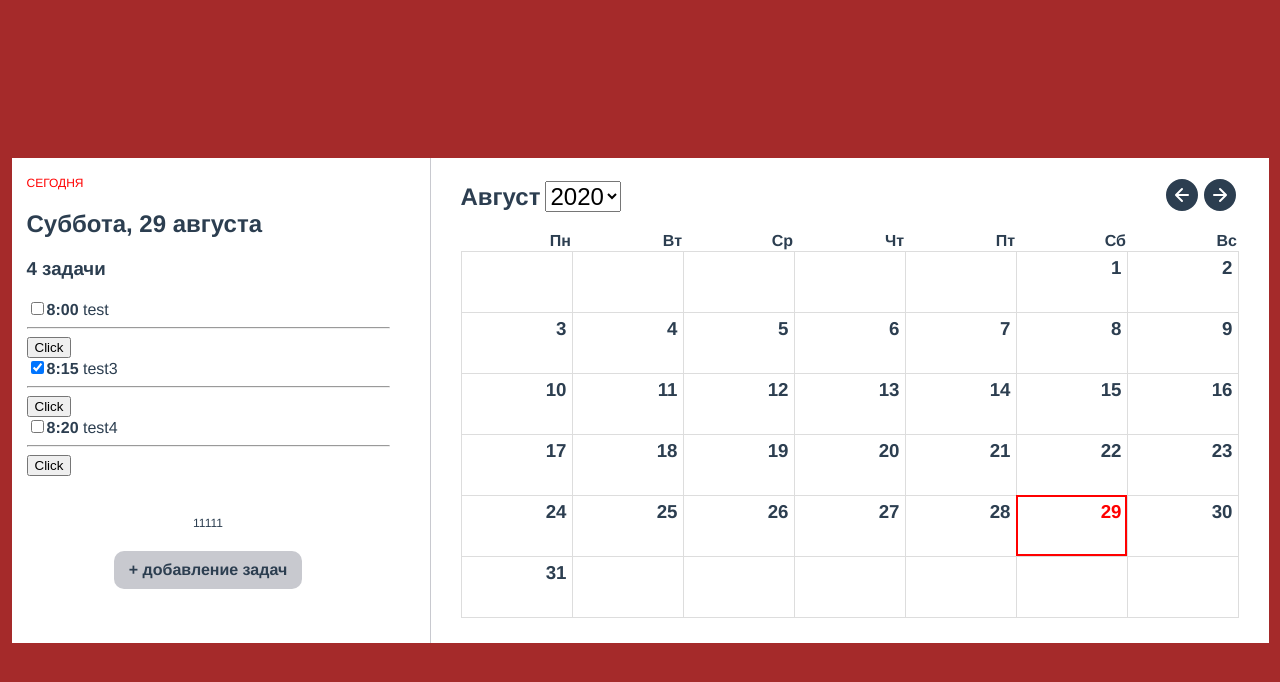
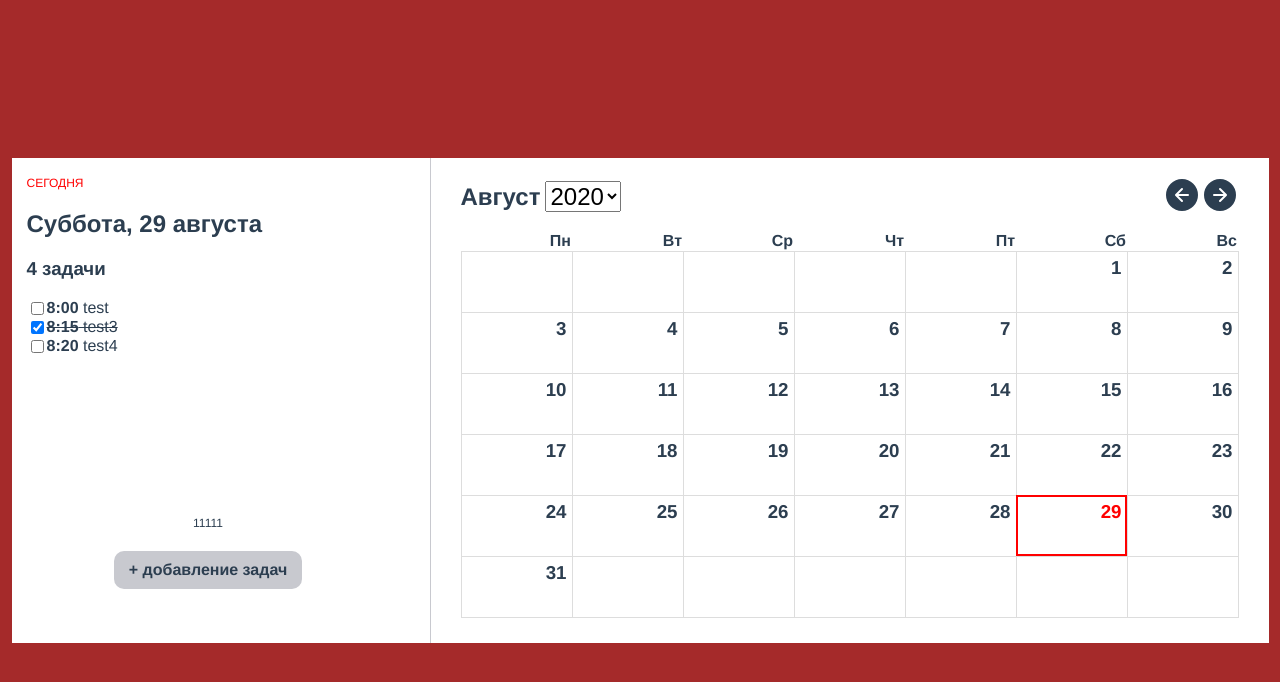
Before and after one commit to VLinar/vuetodo, a Vue app: page / in a window 1280 px wide. Both pictures are taken after a click on the button "Click to calendar". Shown: the top 682 px of the page. Built offline with nearby package versions, Linux system fonts and the light colour scheme.

Commit message:
first edit todo view components. Switching components

```diff
--- a/src/components/task.vue
+++ b/src/components/task.vue
@@ -1,13 +1,8 @@
 <template>
     <div>
-        <div v-if="edit">
-            <edittask :title="title" />
-        </div>
-        <div v-else @click="edit = !edit">
-            <viewtask :title="title" :time='time' :ckeck='ckeck'/>
-        </div>
-        <hr>
-        <button @click="edit = !edit">Click</button>
+        <edittask :title="title" v-if="edit" :time='time' :editfunc='this.editchange'/>
+        <viewtask v-else :title="title" :time='time' :ckeck='ckeck' :editfunc='this.editchange'/>
+
     </div>
 </template>
 
@@ -29,6 +24,11 @@
             viewtask,
             edittask
         },
+        methods:{
+            editchange(){
+                this.edit = !this.edit
+            }
+        }
     }
 </script>
 
--- a/src/components/viewtask.vue
+++ b/src/components/viewtask.vue
@@ -1,8 +1,11 @@
 <template>
-    <div>
+    <div class="flex">
         <input type="checkbox" name="" id="" :checked="ckeck ? true : false">
-        <b>{{time}}</b>
-        <span> {{title}}</span>
+        <div :class="ckeck? 'line': ''" @click="editfunc()">
+            <b>{{time}}</b>
+            <span> {{title}}</span>
+        </div>
+
     </div>
 </template>
 
@@ -11,11 +14,18 @@
         props: {
             title: String,
             time: String,
-            ckeck: Boolean
+            ckeck: Boolean,
+            editfunc: Function
         }
     }
 </script>
 
 <style scoped>
-
+    .flex{
+        display: flex;
+        flex-direction: row;
+    }
+    .line{
+        text-decoration: line-through;
+    }
 </style>
```
